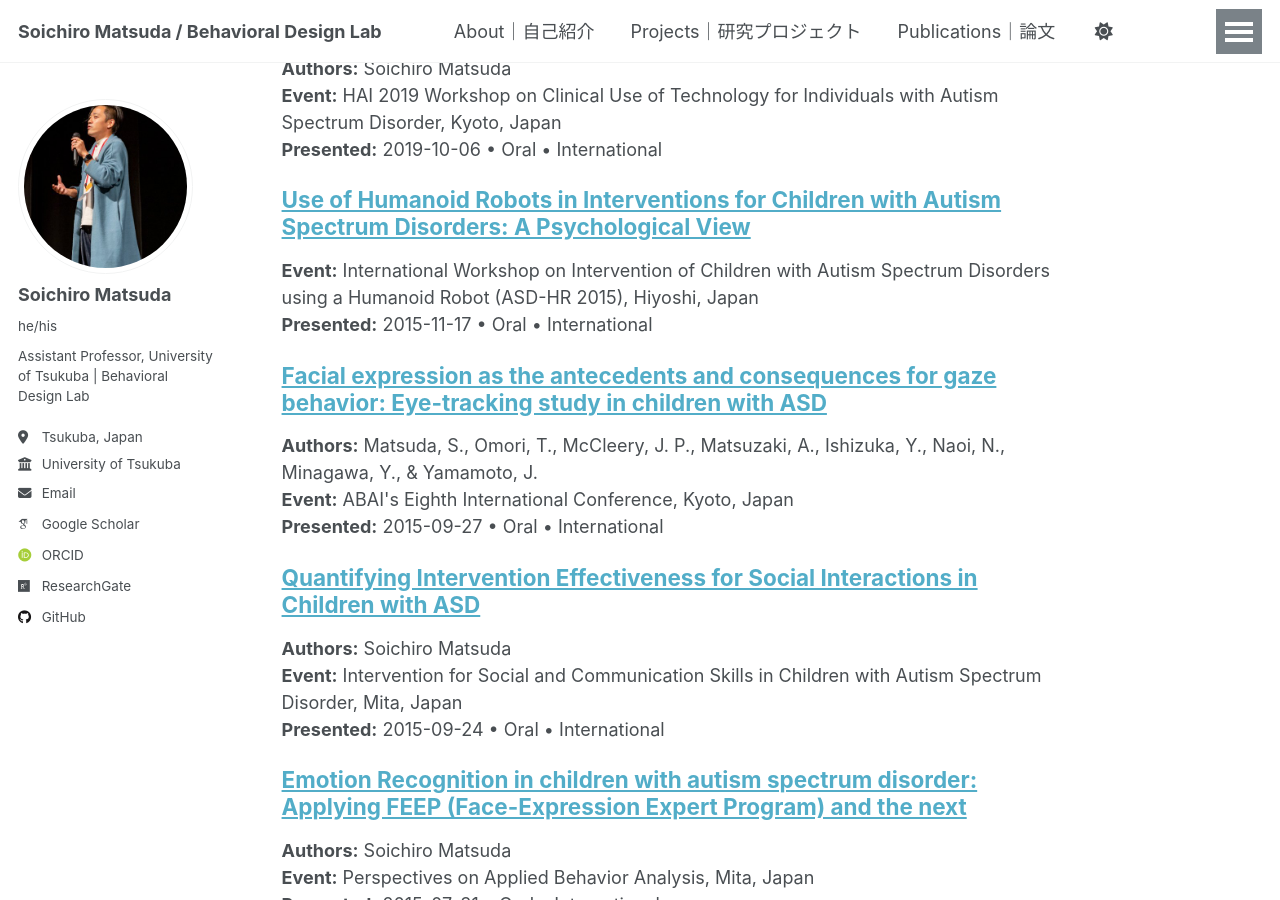
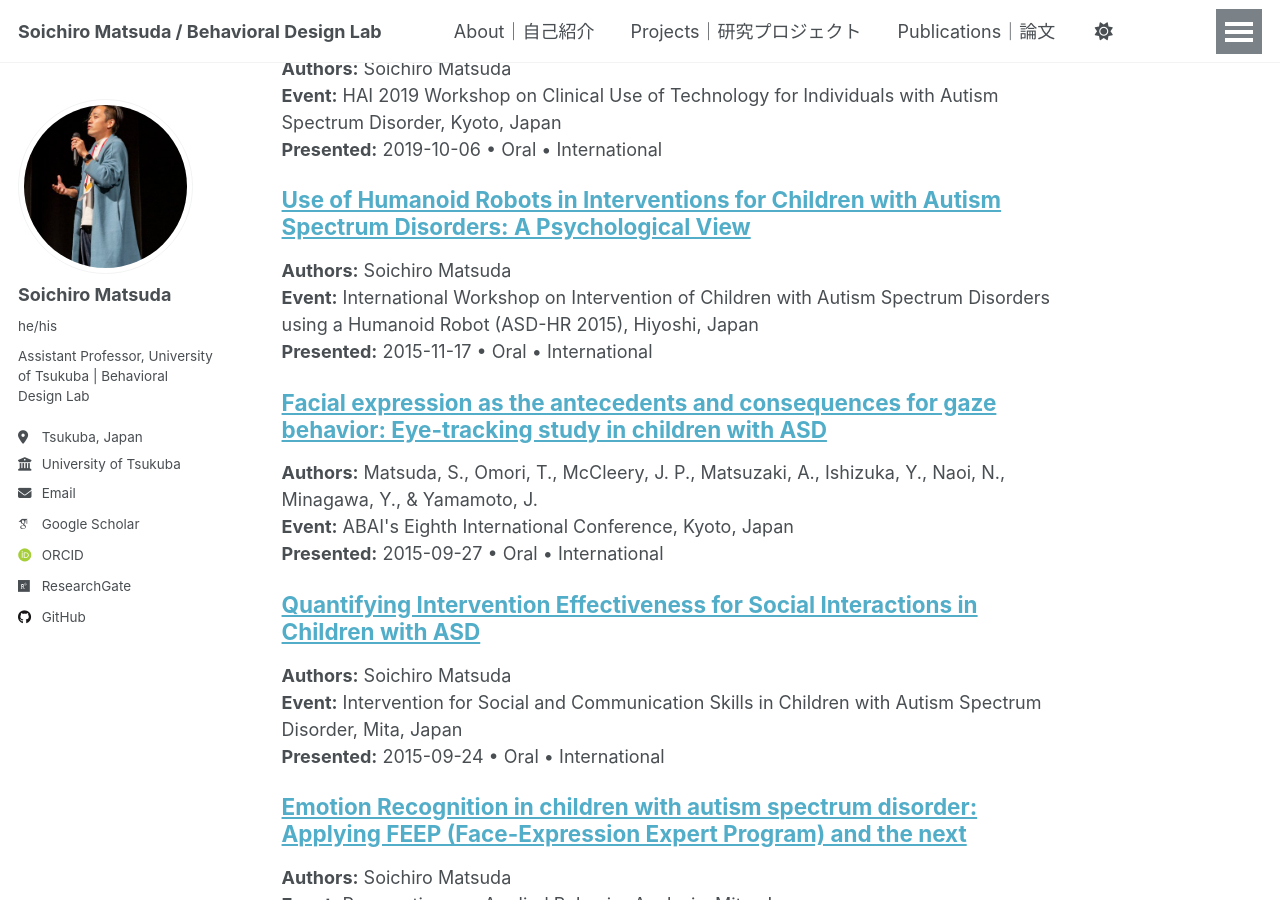
Before and after one commit to BehavioralDesignerMatsuda/BehavioralDesignerMatsuda.github.io, a Jekyll site: the page built from _pages/talks.md, in a window 1280 px wide and 900 px high, scrolled down 632 px. Built offline with Jekyll 4.4.1, drawn with Linux system fonts in a browser that asks for light colours; some web fonts are replaced; a script that is not in the unit is left out.

Commit message:
Update 2015-ASD-HR.md

```diff
--- a/_talks/2015-ASD-HR.md
+++ b/_talks/2015-ASD-HR.md
@@ -6,5 +6,6 @@ audience: international
 format: oral
 event: "International Workshop on Intervention of Children with Autism Spectrum Disorders using a Humanoid Robot (ASD-HR 2015)"
 location: "Hiyoshi, Japan"
+authors: "Soichiro Matsuda"
 excerpt:
 ---
```
